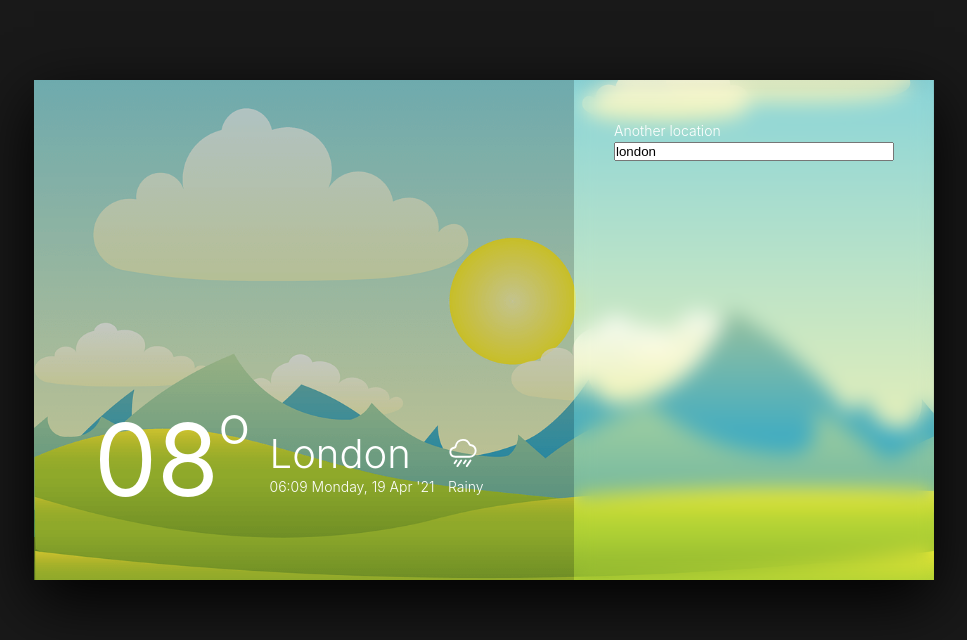
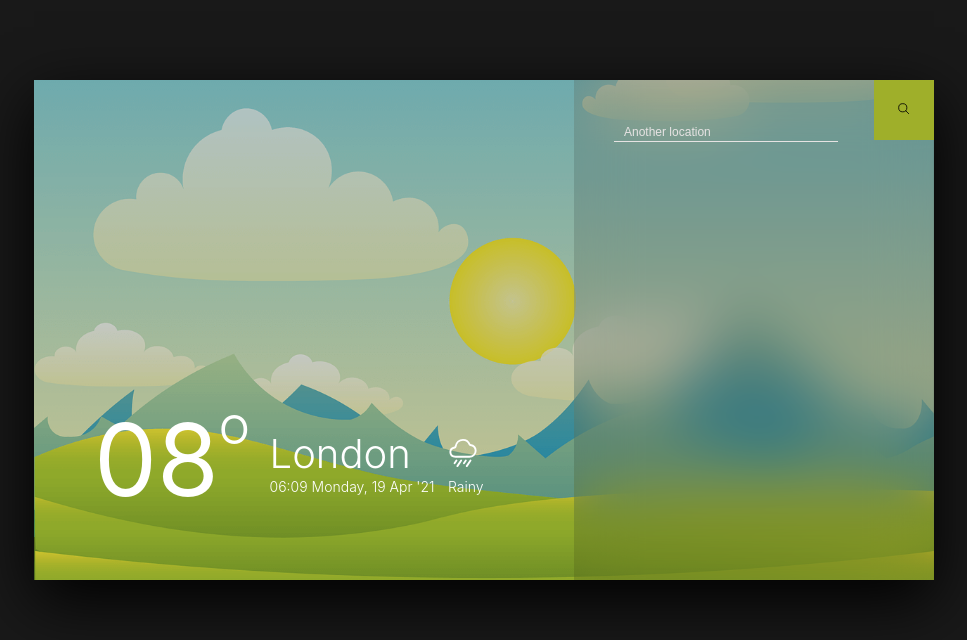
Before and after one commit to Cyber-Mat/oju-ojo, a React (Create React App) app: page / in a window 1280 px wide. Shown: the top 640 px of the page, without its empty margins (156-1123 px from the left). Built offline with nearby package versions, Linux system fonts and the light colour scheme.

Commit message:
search component styling

```diff
--- a/src/app/App.scss
+++ b/src/app/App.scss
@@ -1,7 +1,7 @@
 .App {
   max-width: 90rem;
   margin: 8rem auto;
-  background-image: linear-gradient(rgba(#eee, 0), rgba(#eee, 0)),
+  background-image: linear-gradient(rgba(#000, 0), rgba(#000, 0)),
     url(../img/sunny.jpg);
   background-repeat: no-repeat;
   background-size: cover;
--- a/src/index.scss
+++ b/src/index.scss
@@ -5,7 +5,7 @@
     'Oxygen', 'Ubuntu', 'Cantarell', 'Fira Sans', 'Droid Sans', 'Helvetica Neue',
     sans-serif;
 
-  --color-sunny-1: rgba(#669dc4, 1);
+  --color-sunny-1: rgba(#9faf2a, 1);
   --color-sunny-2: rgba(#4f8bb9, 1);
   --color-rainy-1: rgba(#718583, 1);
   --color-rainy-2: rgba(72, 219, 251, 1);
@@ -55,3 +55,16 @@ code {
   font-family: source-code-pro, Menlo, Monaco, Consolas, 'Courier New',
     monospace;
 }
+
+input,
+input:active,
+input:focus,
+button,
+button:active,
+button:focus {
+  outline: 0;
+}
+
+input {
+  border: none;
+}
--- a/src/search-page/searchPage.scss
+++ b/src/search-page/searchPage.scss
@@ -1,8 +1,11 @@
 .search-page {
+  position: relative;
   width: 100%;
   height: 100%;
-  -webkit-backdrop-filter: blur(10px);
-  backdrop-filter: blur(10px);
-  background-color: transparent;
+  -webkit-backdrop-filter: blur(30px);
+  backdrop-filter: blur(30px);
   padding: 4rem;
+  padding-top: 2rem;
+
+  background-color: rgba(#000, 0.3);
 }
--- a/src/search/Search.jsx
+++ b/src/search/Search.jsx
@@ -1,8 +1,10 @@
 import { useState, useEffect } from 'react';
+import { IoSearchOutline } from 'react-icons/io5';
+
 import './search.scss';
 
 const Search = () => {
-  const [location, setLocation] = useState('london');
+  const [location, setLocation] = useState('');
   // const URL =
   //   'http://api.ipstack.com/102.89.2.131?access_key=dd40220ecf3f68e68b82ccf505116689';
 
@@ -18,16 +20,22 @@ const Search = () => {
   }, [setLocation]);
 
   return (
-    <form className='search'>
-      <label htmlFor='search-input'>Another location</label>
+    <form className='search' autoComplete='off'>
       <input
         type='text'
         id='search-input'
-        className='search-input'
+        className='search__input'
         value={location}
-        // placeholder='Another location'
+        placeholder='Another location'
         onChange={e => setLocation(e.target.value)}
       />
+      <label className='search__label' htmlFor='search-input'>
+        Another location
+      </label>
+
+      <button className='search__button' type='submit'>
+        <IoSearchOutline />
+      </button>
     </form>
   );
 };
--- a/src/search/search.scss
+++ b/src/search/search.scss
@@ -1,11 +1,49 @@
 .search {
-  display: flex;
-  flex-direction: column;
-  label {
+  display: grid;
+  grid-template-columns: 80% 20%;
+  grid-template-rows: repeat(2, 50%);
+  grid-column-gap: 2rem;
+  color: #e6e3e3;
+  font-weight: 400;
+
+  &__label {
+    grid-column: 1/2;
+    grid-row: 1/2;
+    transition: all 0.4s;
+    font-size: 1rem;
+  }
+
+  &__input {
+    background-color: transparent;
+    border-bottom: 1px solid rgba(#e6e3e3, 1);
+    padding: 0.5rem 1rem;
+    grid-column: 1/2;
+    color: #e6e3e3;
+    font-weight: 400;
+
+    &:active {
+    }
+
+    &::-webkit-input-placeholder {
+      color: #e6e3e3;
+      font-size: 1.2rem;
+      font-weight: 400;
+    }
+  }
+
+  &__input:placeholder-shown + &__label {
+    opacity: 0;
+    visibility: hidden;
+    transform: translateY(2rem);
+  }
+  &__button {
+    position: absolute;
+    right: 0;
+    top: 0;
+    width: 6rem;
+    height: 6rem;
+
+    border: none;
+    background-color: rgba(#9faf2a, 1);
   }
 }
-.search .search-input {
-  &:active,
-  &:focus {
-  }
-}
```
